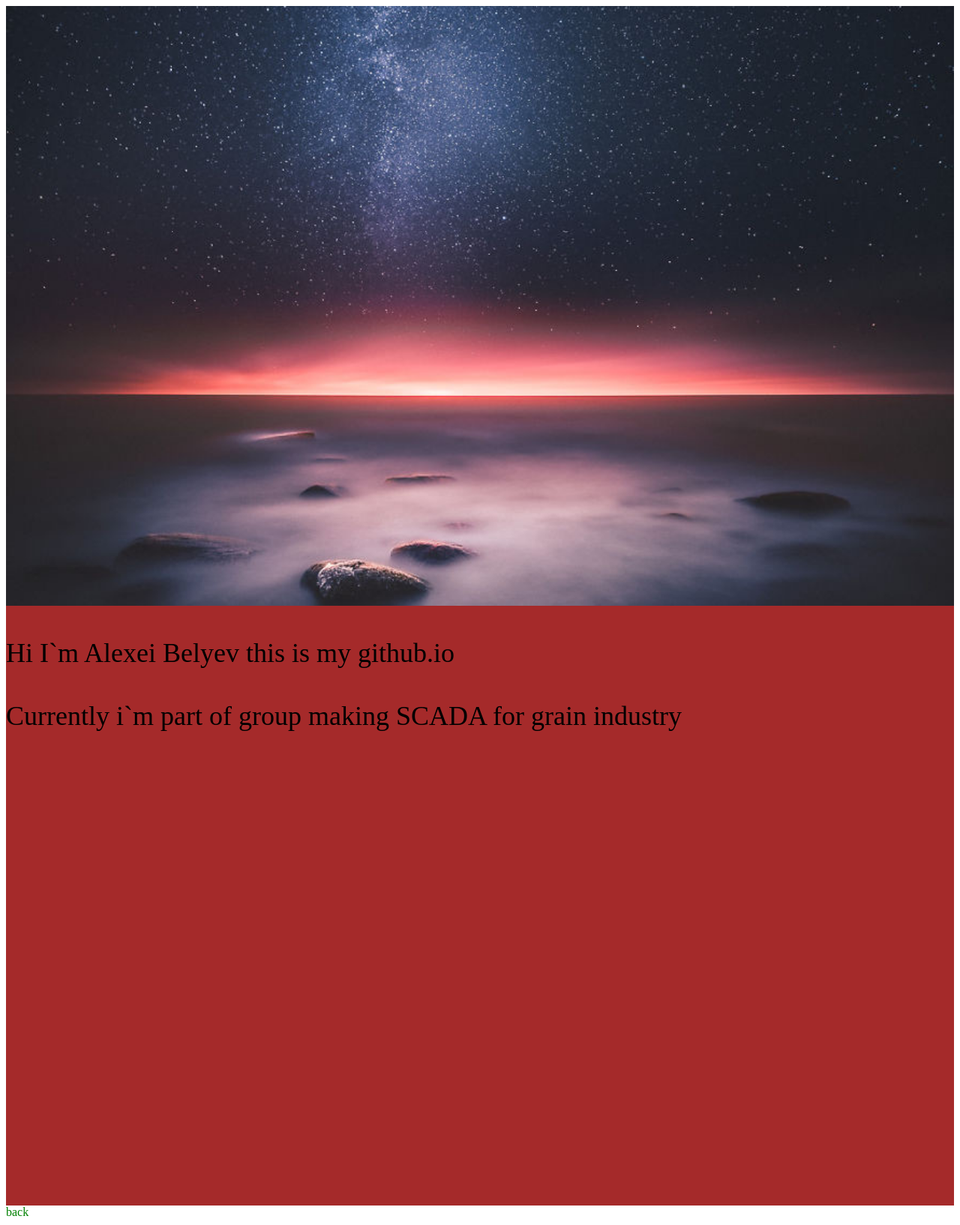
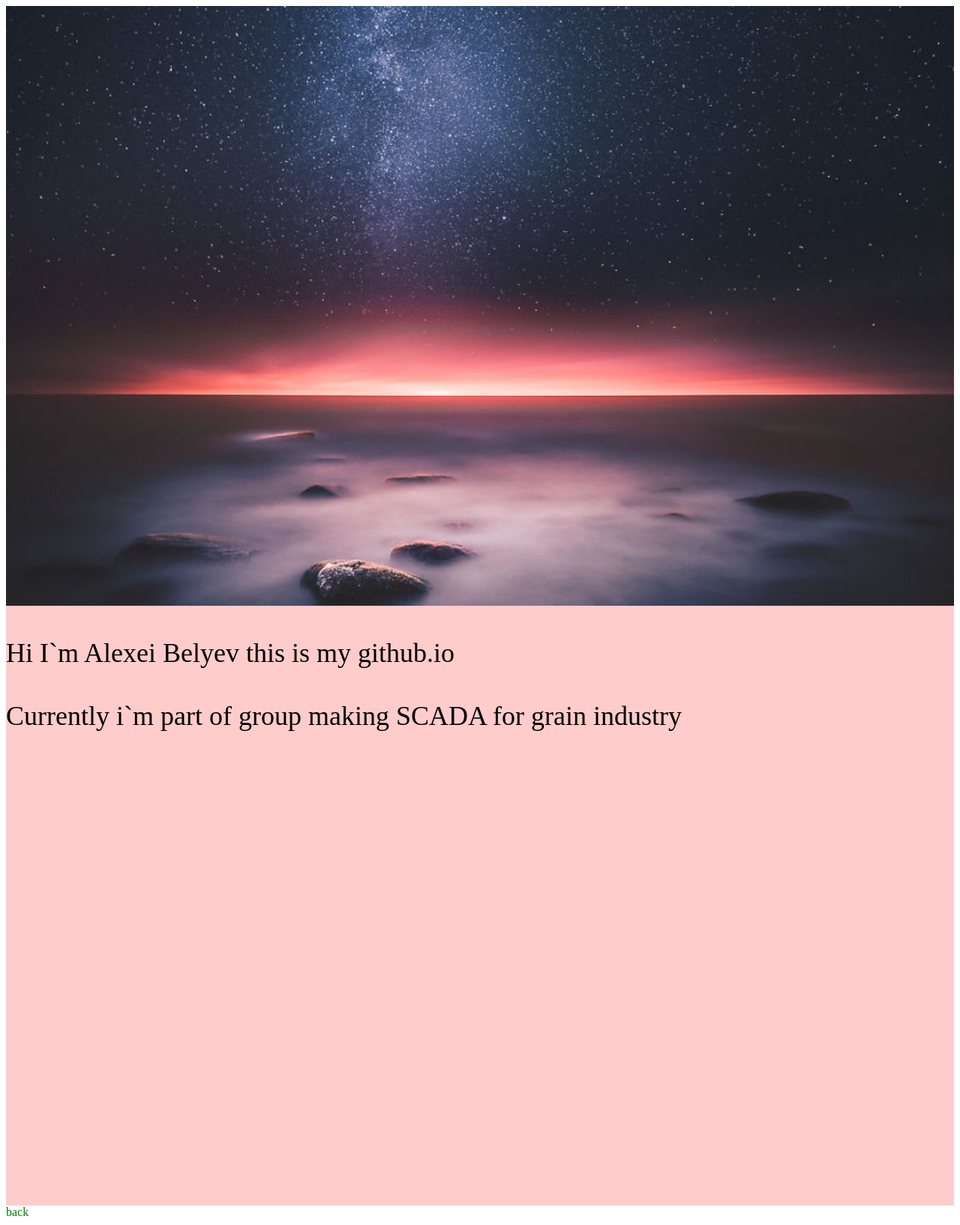
Before and after one commit to AlexisVaBel/alexisvabel.github.io, a Jekyll site: the page index.html, which Jekyll copies as it is, in a window 1280 px wide. Shown: the whole page at 75% size. Built offline with Jekyll 4.4.1, drawn with Linux system fonts in a browser that asks for light colours.

Commit message:
Update index.html

```diff
--- a/index.html
+++ b/index.html
@@ -8,7 +8,7 @@
 
     <div class="parallax"></div>
 
-    <div style="height:800px;background-color:brown;font-size:36px">
+    <div style="height:800px;background-color:hsl(0, 100%, 90%);font-size:36px">
     <br>Hi I`m Alexei Belyev this is my github.io</br>
     <br>Currently i`m part of group making SCADA for grain industry </br>
     </div>
```
